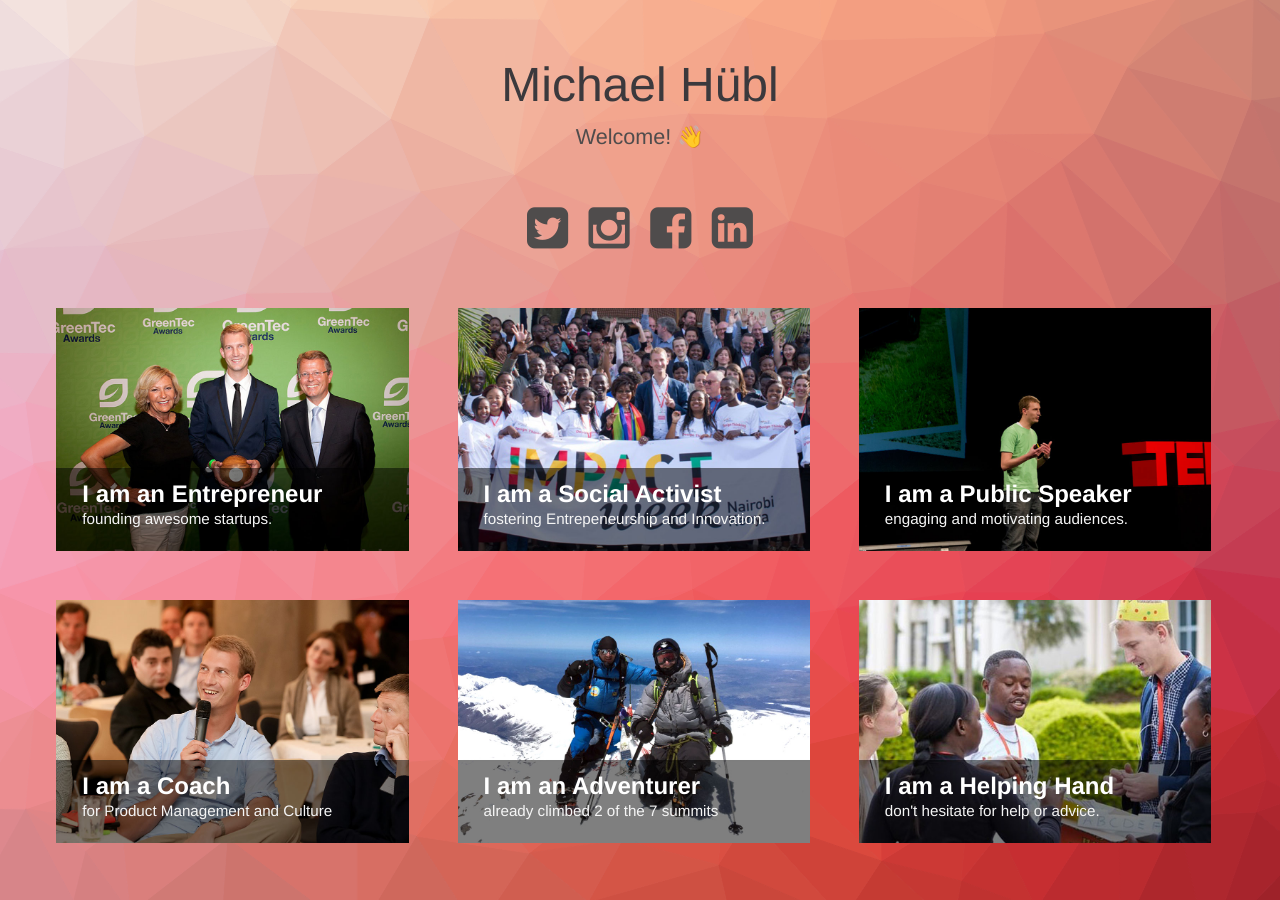
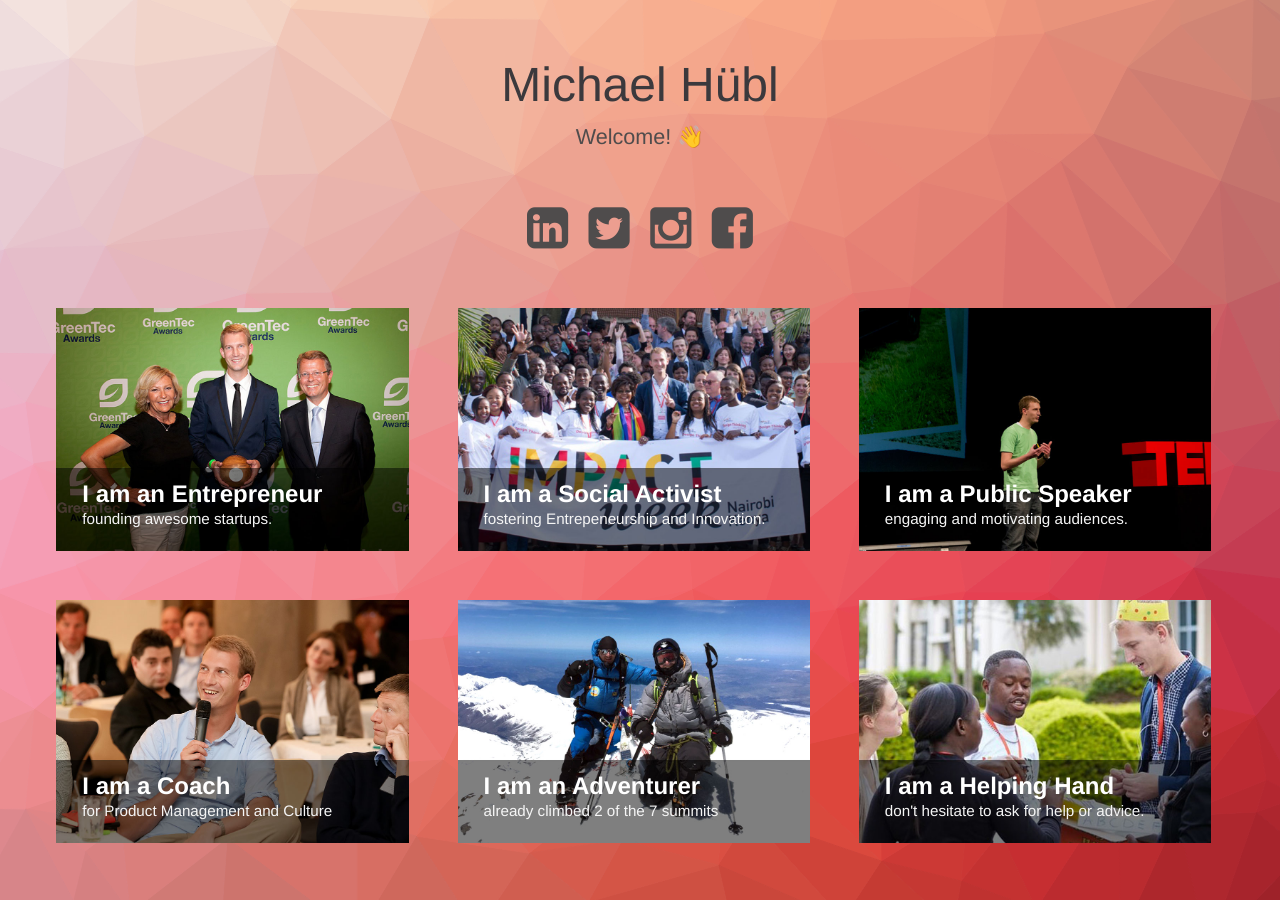
Before and after one commit to michels/portfolio, a Jekyll site: the page built from index.html, in a window 1280 px wide. Built offline with Jekyll 4.4.1, drawn with Linux system fonts in a browser that asks for light colours.

Commit message:
adds social media links

```diff
--- a/_posts/2018-06-05-helping-hand.markdown
+++ b/_posts/2018-06-05-helping-hand.markdown
@@ -1,6 +1,6 @@
 ---
 title:  "I am a Helping Hand"
-subtitle: "don't hesitate for help or advice."
+subtitle: "don't hesitate to ask for help or advice."
 author: "Michael H&uuml;bl"
 avatar: "img/authors/huebl.png"
 image: "img/helping-hand.jpg"
--- a/index.html
+++ b/index.html
@@ -30,10 +30,10 @@
     <header class="header">
         <h1>Michael H&uuml;bl<span>Welcome! 👋</span></h1>
         <nav class="links">
+            <a href="http://www.twitter.com/michael.huebl"><i class="fa fa-linkedin-square fa-3x"></i></a>
             <a href="http://www.twitter.com/m_ic"><i class="fa fa-twitter-square fa-3x"></i></a>
-            <a href="#"><i class="fa fa-instagram fa-3x"></i></a>
-            <a href="#"><i class="fa fa-facebook-square fa-3x"></i></a>
-            <a href="http://www.twitter.com/michael.huebl"><i class="fa fa-linkedin-square fa-3x"></i></a>
+            <a href="https://www.instagram.com/michael_huebl/"><i class="fa fa-instagram fa-3x"></i></a>
+            <a href="https://www.facebook.com/michael.huebl"><i class="fa fa-facebook-square fa-3x"></i></a>
         </nav>
     </header>
     <div class="content">
```
